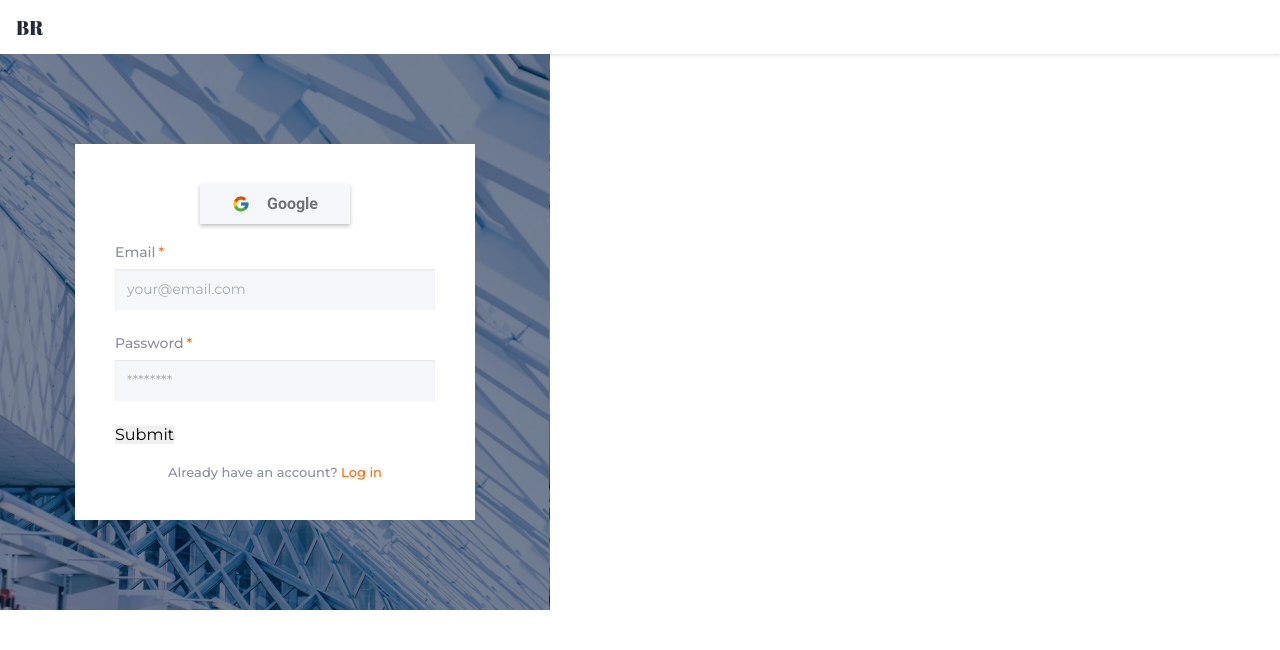
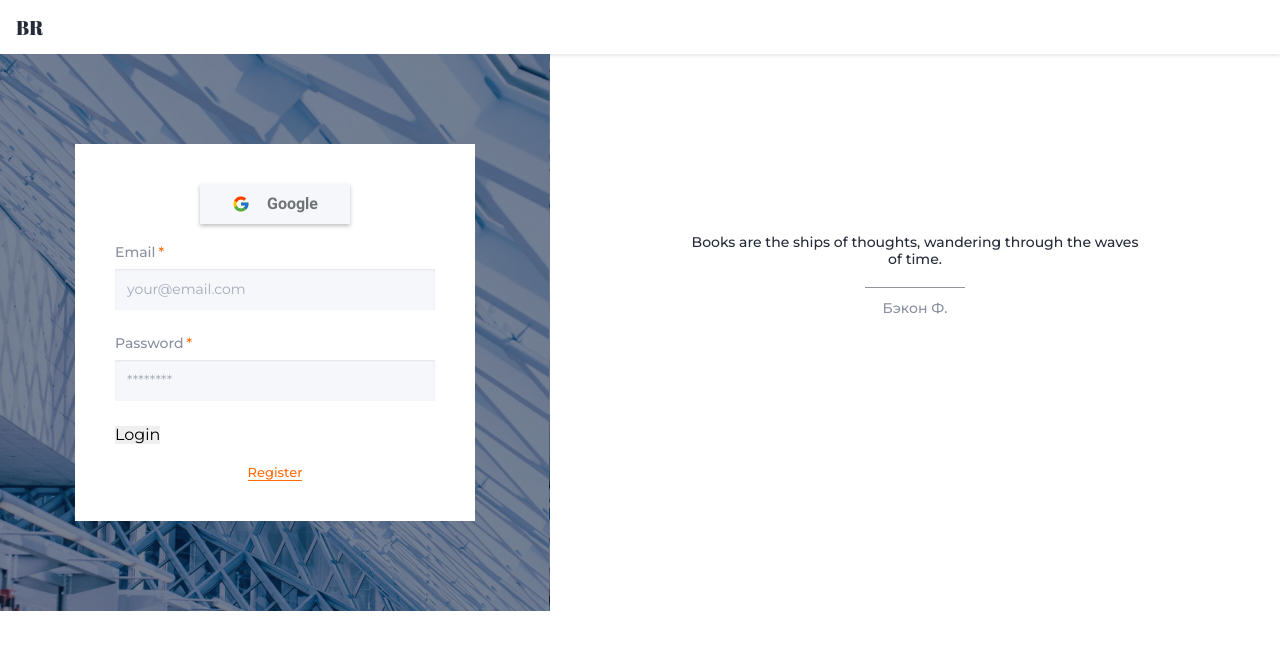
Before and after one commit to VitaliyZavgorodniy/book-read-frontend, a React (Create React App) app: page /login in a window 1280 px wide. Shown: the top 650 px of the page. Built offline with nearby package versions, Linux system fonts and the light colour scheme; what notyf would draw is missing.

Commit message:
init autorization feature/autorization

```diff
--- a/src/components/LoginForm/LoginForm.jsx
+++ b/src/components/LoginForm/LoginForm.jsx
@@ -68,20 +68,21 @@ const LoginForm = ({ onRegister, isFetching }) => {
         </ItemWrapper>
 
         <ItemWrapper>
-          <button type="submit">Submit</button>
+          <button type="submit">Login</button>
         </ItemWrapper>
       </Form>
 
       <ItemWrapper>
         <Text>
-          Already have an account?{' '}
+          Register
+          {/* Already have an account?{' '}
           <span
             style={{
               color: '#FF6B08',
             }}
           >
             Log in
-          </span>
+          </span> */}
         </Text>
       </ItemWrapper>
     </Wrapper>
@@ -114,7 +115,8 @@ const Text = styled.p`
   font-size: 13px;
   line-height: 16px;
   text-align: center;
-  color: ${(p) => p.theme.colors.tertiary};
+  color: ${(p) => p.theme.colors.accent};
+  border-bottom: 1px solid #ff6b08;
 `;
 
 const ItemWrapper = styled.ul`
--- a/src/components/Quotes/Quotes.jsx
+++ b/src/components/Quotes/Quotes.jsx
@@ -1,11 +1,11 @@
 import styled from 'styled-components';
+import { breakpoints } from 'constants/breakpoints';
 
 const Quotes = () => {
   return (
     <Wrapper>
       <Quotestext>
-        Книги — это корабли мысли, странствующие по волнам времени и бережно
-        несущие свой драгоценный груз от поколения к поколению.
+        Books are the ships of thoughts, wandering through the waves of time.
       </Quotestext>
       <AuthorTeg>
         <Author>Бэкон Ф.</Author>
@@ -15,11 +15,16 @@ const Quotes = () => {
 };
 
 const Wrapper = styled.div`
-  background-image: url(/static/media/kovicki.9abb887f.svg);
-  background-repeat: no-repeat;
-  background-position-x: 49%;
-  background-position-y: 25%;
-  padding-top: 70px;
+  width: 447px;
+  height: 127px;
+  @media ${breakpoints.tablet} {
+    width: 477px;
+    height: 127px;
+  }
+  @media ${breakpoints.laptop} {
+    width: 447px;
+    height: 127px;
+  }
 `;
 const Quotestext = styled.h1`
   font-family: Montserrat;
--- a/src/pages/LoginPage/LoginPages.jsx
+++ b/src/pages/LoginPage/LoginPages.jsx
@@ -1,5 +1,7 @@
 import styled from 'styled-components';
 import LoginForm from 'components/LoginForm';
+
+import Quotes from '../../components/Quotes';
 
 const LoginPage = () => {
   return (
@@ -7,6 +9,9 @@ const LoginPage = () => {
       <LoginBlock>
         <LoginForm />
       </LoginBlock>
+      <LoginText>
+        <Quotes />
+      </LoginText>
     </Wrapper>
   );
 };
@@ -16,7 +21,6 @@ const Wrapper = styled.div`
 `;
 
 const LoginBlock = styled.div`
-  padding: 90px 75px;
   background-color: ${(p) => p.theme.colors.bgAlpha};
   background-image: linear-gradient(
       to right,
@@ -24,6 +28,12 @@ const LoginBlock = styled.div`
       ${(p) => p.theme.colors.bgAlpha}
     ),
     url(${(p) => p.theme.backgrounds.register});
+  padding: 90px 75px;
 `;
-
+const LoginText = styled.div`
+  display: flex;
+  justify-content: center;
+  width: 100%;
+  padding-top: 180px;
+`;
 export default LoginPage;
```
